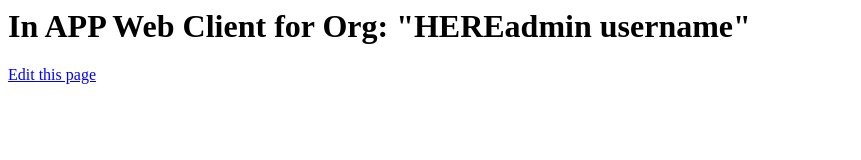
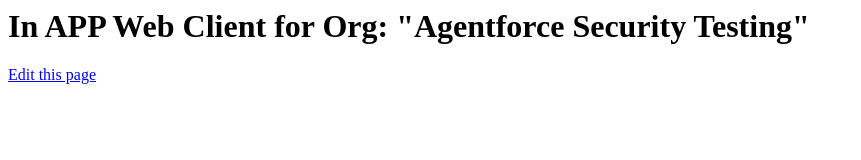
Before and after one commit to ajaskari/miawtesting.github.io, a plain HTML site: page index.html in a window 1280 px wide. Shown: the whole page, without its empty margins (0-861 px from the left). Drawn offline with nearby package versions, Linux system fonts and the light colour scheme.

Commit message:
Update index.html

```diff
--- a/index.html
+++ b/index.html
@@ -5,7 +5,7 @@
 </head>
 <body>
 
-<h1> In APP Web Client for Org: "HEREadmin username"</h1>
+<h1> In APP Web Client for Org: "Agentforce Security Testing"</h1>
 <p><a id="editThisPageLink" target="_blank" style="color:blue">Edit this page</a></p>
 <script>document.getElementById('editThisPageLink').href = "https://github.com/ESW1234/esw1234.github.io/edit/master" + window.location.pathname;</script>
 <!-- <script type='text/javascript' src='https://service.force.com/asyncclient/bootstrap.js'>> -->
```
